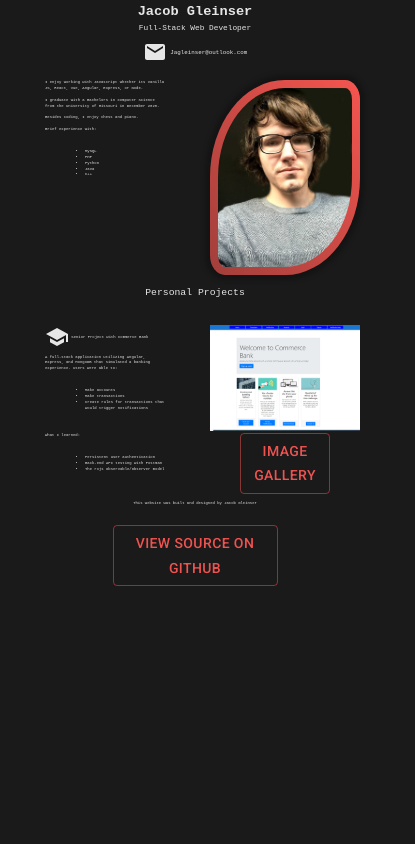
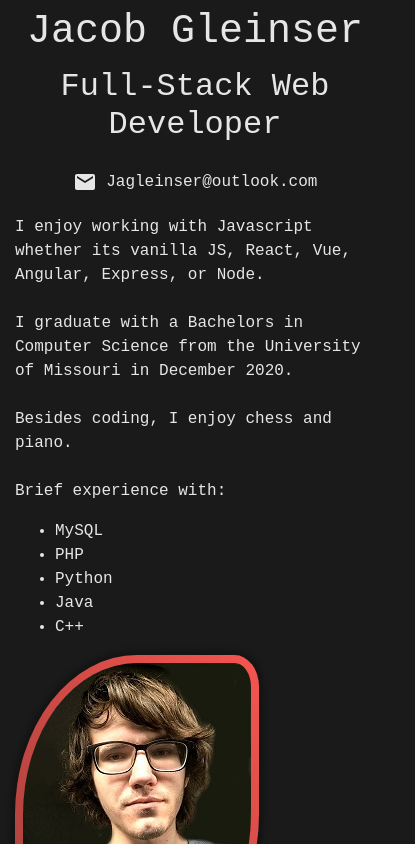
Before and after one commit to jacobalang/PersonalWebsite, a React (Create React App) app: page / in a window 390 px wide. Shown: the top 844 px of the page, 415 px wide, since content can reach past the window. Built offline with nearby package versions, Linux system fonts and the light colour scheme.

Commit message:
makeResponsive

```diff
--- a/public/index.html
+++ b/public/index.html
@@ -27,7 +27,7 @@
       work correctly both with client-side routing and a non-root public URL.
       Learn how to configure a non-root public URL by running `npm run build`.
     -->
-    <title>React App</title>
+    <title>Jacob Gleinser</title>
     <style>
       body {background-color: #1a1a1a !important;}
     </style>
--- a/src/App.css
+++ b/src/App.css
@@ -1,17 +1,3 @@
-.App {
-  text-align: center;
-}
-
-.App-logo {
-  height: 40vmin;
-  pointer-events: none;
-}
-
-@media (prefers-reduced-motion: no-preference) {
-  .App-logo {
-    animation: App-logo-spin infinite 20s linear;
-  }
-}
 
 html {font-family:'Roboto', sans-serif;}
 .App-header {
@@ -24,16 +10,3 @@ html {font-family:'Roboto', sans-serif;}
   font-size: calc(10px + 2vmin);
   color: white;
 }
-
-.App-link {
-  color: #61dafb;
-}
-
-@keyframes App-logo-spin {
-  from {
-    transform: rotate(0deg);
-  }
-  to {
-    transform: rotate(360deg);
-  }
-}
--- a/src/components/ContactInfo.js
+++ b/src/components/ContactInfo.js
@@ -28,7 +28,7 @@ export default class ContactInfo extends Component {
     render() {
         return (
             <ThemeProvider theme = {theme1}>
-            <Container className = "contactInfo">
+            <div className = "contactInfo">
                 <Row>
                     <Col> <p className="aboutSite">This website was built and designed by Jacob Gleinser</p></Col>
                 </Row>
@@ -36,12 +36,12 @@ export default class ContactInfo extends Component {
                     <div style={{paddingBottom: '.5vw'}}></div>
                 </Row>
                 <Row>
-                    <Col> <Button onClick={() => {window.location.href = "https://github.com/jacobalang/PersonalWebsite"; }} variant ="outlined" color="primary">View Source on Github</Button></Col>
+                    <Col> <Button onClick={() => {window.location.href = "https://github.com/jacobalang/PersonalWebsite"; }} variant ="outlined" color="primary"> View Source on Github</Button></Col>
                 </Row>
                 <Row style={{padding: '1vw'}}>
                 </Row>
 
-            </Container>
+            </div>
 
 
             </ThemeProvider>
--- a/src/components/Contactinfo.css
+++ b/src/components/Contactinfo.css
@@ -1,13 +1,15 @@
 .col {
     color: #e6e6e6!important;
-    font-weight: 100;
-    font-size: 1vw;
     text-align: center;
 }
-.contactInfo {
-    padding-top: 2vw;
-}
+
 
 .aboutSite {
     font-family: inconsolata,monospace !important;
+    color: #e6e6e6!important;
+
 }
+
+.contactInfo {
+    padding: '10vw';
+}
--- a/src/components/Portfoliopage.css
+++ b/src/components/Portfoliopage.css
@@ -1,33 +1,23 @@
 .intro {
-    font-size: 1rem;
-font-weight: 400;
 line-height: 1.5;
 color: #212529;
 font-family: inconsolata, monospace;
-box-sizing: border-box;
 text-align: center;
-padding: 1vw;
+font-weight: 700;
 }
 
 .ProjectsTitle {
-    font-weight: 400;
-    font-family: inconsolata, monospace;
+font-family: inconsolata, monospace;
 line-height: 1.5;
-box-sizing: border-box;
 margin-bottom: 1rem;
-font-size: 2.5vw;
 color: #e6e6e6!important;
 
 }
 
 .intro-header {
-    text-align: center;
-box-sizing: border-box;
-margin-top: 0;
+text-align: center;
 line-height: 1.2;
 color: rgb(230, 230, 230) !important;
-font-size: 3.5vw;
-font-weight: 700;
 margin-bottom: 0.3em;
 }
 
@@ -35,11 +25,8 @@ margin-bottom: 0.3em;
 
 font-family: inconsolata, monospace;
 text-align: center;
-box-sizing: border-box;
 line-height: 1.2;
 color: rgb(230, 230, 230) !important;
-margin: auto;
-font-size: 2vw;
 font-weight: lighter;
 margin-top: 0.3em;
 margin-bottom: 0.8em;
@@ -47,31 +34,41 @@ margin-bottom: 0.8em;
 }
 
 .intro-contact {
-    font-family: inconsolata, monospace;
+font-family: inconsolata, monospace;
 text-align: center;
-box-sizing: border-box;
 line-height: 1.2;
 color: rgb(230, 230, 230) !important;
 margin: auto;
-font-size: 1.5vw;
+font-size: 1em;
 font-weight: lighter;
 margin-top: 0.3em;
 margin-bottom: 0.8em;
 }
 
+.project-header {
+        font-family: inconsolata, monospace;
+        text-align: center;
+        line-height: 1.2;
+        color: rgb(230, 230, 230) !important;
+        margin: auto;
+        font-size: 1.5vw;
+        font-weight: lighter;
+        margin-top: 0.3em;
+        margin-bottom: 0.8em;
+
+
+}
+
 .about-text {
 
-flex-direction: left;
 font-weight: 400;
 line-height: 1.5;
 text-align: left;
 font-family: inconsolata,monospace;
-box-sizing: border-box;
 margin-bottom: 1rem;
 color: #e6e6e6!important;
-width: 80%;
 margin: auto;
-font-size: 1vw;
+font-size: 1em;
 }
 
 .about-picture {
@@ -79,22 +76,14 @@ font-size: 1rem;
 font-weight: 400;
 line-height: 1.5;
 color: #212529;
-text-align: center;
 font-family: inconsolata,monospace;
-vertical-align: middle;
-flex-shrink: 0;
 border: calc(8px + 0.2vw) solid transparent;
 background-origin: border-box;
 background-clip: content-box,border-box;
-background-size: cover;
-box-sizing: border-box;
 box-shadow: 0 0 5px 5px rgba(0,0,0,.25);
 border-radius: 50% 10%;
 background-image: url(''),linear-gradient(to bottom left,#f5554f,#f5554f9e);
-height: auto;
-max-width: 400px;
-width: 100%;
-
+margin: auto;
 }
 
 button {
@@ -106,8 +95,7 @@ button {
 .project-picture {
     height: auto;
     max-width: 400px;
-    width: 100%;
-
-
+    margin: auto;
+    padding: 2vw;
 
 }
--- a/src/components/Portfoliopage.js
+++ b/src/components/Portfoliopage.js
@@ -12,21 +12,18 @@ import EmailIcon from '@material-ui/icons/Email';
 export default class Portfoliopage extends Component {
     state = {isOpen: false};
     handleShowDialog = () => {
-        this.setState({ isOpen: !this.state.isOpen });
-        console.log("cliked");
-    }
+        this.setState({ isOpen: !this.state.isOpen });    }
     render() {
         return (
             <div>
-                <div className="intro">
+                <div className="intro" style={{padding: '2vw'}}>
                     <h1 className="intro-header">Jacob Gleinser</h1>
                     <h2 className="intro-description">Full-Stack Web Developer</h2>
                     <h3 className="intro-contact"> <EmailIcon/> Jagleinser@outlook.com</h3>
                 </div>
-                <Container>
-                    <Row style={{padding: '1vw'}}></Row>
-                <Row>
-                    <Col>
+
+                <Row >
+                    <Col md={6}>
                     <div className="about-text">
                                  <p>I enjoy working with Javascript whether its vanilla JS, React, Vue, Angular, Express, or Node. <br/><br/> I graduate with a Bachelors in Computer Science from the University of Missouri in December 2020.
                                 <br/>
@@ -45,17 +42,13 @@ export default class Portfoliopage extends Component {
                         </div>
 
                     </Col>
-                    <Col><img className="about-picture headshot headshot-3" src={mepic} alt="Jacob Gleinser"></img></Col>
+                    <Col md={4}><img className="about-picture headshot headshot-3" src={mepic} alt="Jacob Gleinser"></img></Col>
                 </Row>
-                </Container>
 
-                <div style={{padding: '1.5vw'}}></div>
+                <div className = "project-header"> <h3>Projects</h3></div>
 
-                <Container>
-                    <Row></Row>
-                    <Col style={{paddingBottom: '2vw'}}><h2 className="ProjectsTitle"> Personal Projects</h2> </Col>
-                <Row>
-                    <Col>
+                <Row style={{paddingBottom:'2vw'}}>
+                    <Col md={8}>
                     <div className="about-text">
                                 <p><SchoolIcon/> Senior Project with Commerce Bank<br/> <br/>
                                 A full-stack application utilizing Angular, Express, and MongoDB that simulated a banking experience.
@@ -75,20 +68,14 @@ export default class Portfoliopage extends Component {
                                 </ul></div>
 
                     </Col>
-                    <Col>
+                    <Col md={4}>
                     <Row>
-                    <Col><img className="project-picture" src={commerce1} alt="Jacob Gleinser"></img></Col>
+                    <Col md={2}><img className="project-picture" src={commerce1} alt="Jacob Gleinser"></img></Col>
                         </Row>
-                        <Row style={{paddingTop: '.5vw'}}><MaxWidthDialog/></Row>
-
+                        <Row><MaxWidthDialog/></Row>
                     </Col>
                 </Row>
-
-                </Container>
                 <ContactInfo/>
-
-
-
             </div>
 
         )
```
Also changed, not shown: src/images/me.jpg.
